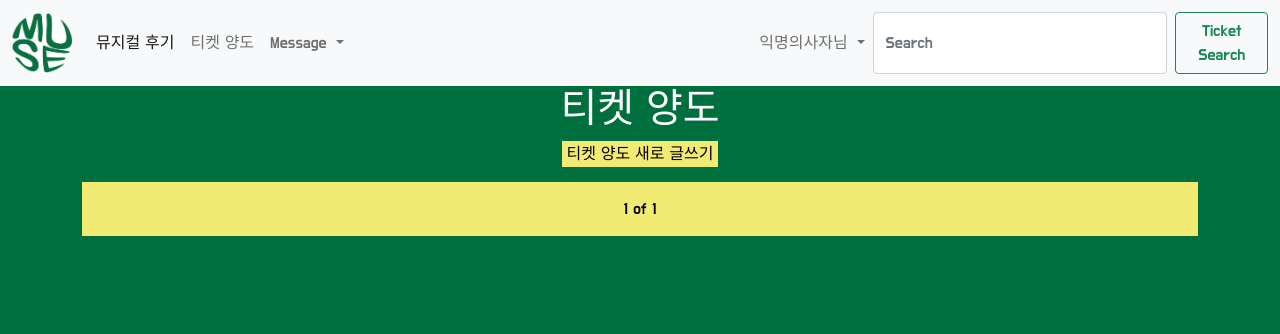
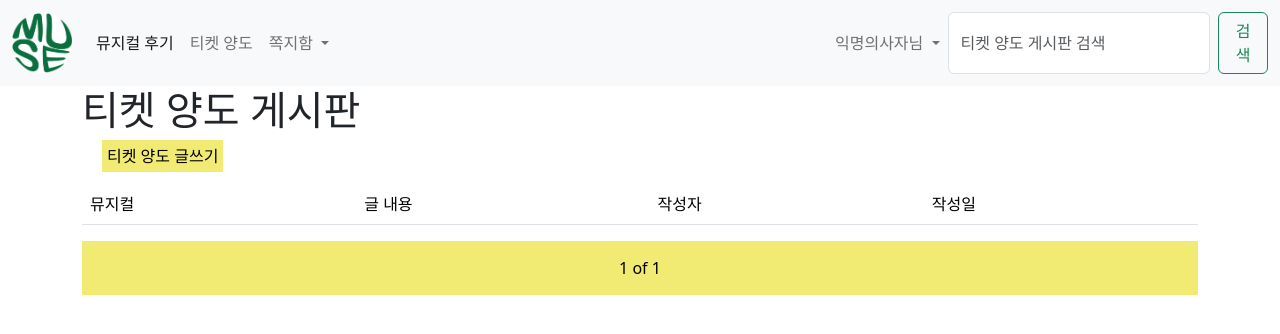
Before and after one commit to hildakim/muse, a Django app: page /ticket/ in a window 1280 px wide. Shown: the top 334 px of the page. Run offline with Django 3.2, Linux system fonts and the light colour scheme; the visitor is signed in with stand-in values (Sample User, id 1); data that the repository does not hold is empty; some libraries are stand-ins or nearby versions.

Commit message:
update design

```diff
--- a/muse/templates/base.html
+++ b/muse/templates/base.html
@@ -52,13 +52,13 @@
           {% if user.is_authenticated %}
           <li class="nav-item dropdown">
             <a class="nav-link dropdown-toggle" href="#" id="navbarDropdown" role="button" data-bs-toggle="dropdown" aria-expanded="false">
-              Message
+              쪽지함
             </a>
             <ul class="dropdown-menu" aria-labelledby="navbarDropdown">
-              <li><a class="dropdown-item" href="{% url 'messenger:received_m' %}">My Message</a></li>
-              <li><a class="dropdown-item" href="{% url 'messenger:send_m' %}">My Send Message</a></li>
+              <li><a class="dropdown-item" href="{% url 'messenger:received_m' %}">받은 쪽지</a></li>
+              <li><a class="dropdown-item" href="{% url 'messenger:send_m' %}">보낸 쪽지</a></li>
               <li><hr class="dropdown-divider"></li>
-              <li><a class="dropdown-item" href="{% url 'messenger:new_m' %}">Send Message</a></li>
+              <li><a class="dropdown-item" href="{% url 'messenger:new_m' %}">쪽지 보내기</a></li>
             </ul>
           </li>
           {% endif %}
@@ -94,8 +94,8 @@
 
         <form class="d-flex" action="{% url 'ticket:search' %}" method="post">
           {% csrf_token %}
-        <input class="form-control me-2" type="search" placeholder="Search" aria-label="Search" name="q" value="{{q}}">
-        <button class="btn btn-outline-success" type="submit">Ticket Search</button>
+        <input class="form-control me-2" type="search" placeholder="티켓 양도 게시판 검색" aria-label="Search" name="q" value="{{q}}">
+        <button class="btn btn-outline-success" type="submit">검색</button>
       </form>
       </div>
     </div>
--- a/review/templates/allreviews.html
+++ b/review/templates/allreviews.html
@@ -1,7 +1,7 @@
 {% extends 'base.html' %}
 {% block content %}
 {% load crispy_forms_tags %}
-
+<head>
     <style>
         .form-group {
             display: inline-block;
@@ -35,8 +35,8 @@
         .div_allreview {
             padding: 20px;
         }
-
     </style>
+</head>
 
 <div class="div_form">
     <form action="" method="POST">
--- a/ticket/models.py
+++ b/ticket/models.py
@@ -18,4 +18,4 @@
         return self.ticket
 
     def summary(self):
-        return self.contents[:100]
+        return self.contents[:30]
--- a/ticket/templates/ticket_home.html
+++ b/ticket/templates/ticket_home.html
@@ -2,6 +2,10 @@
 {% block content %}
 
 <head>
+    <meta name="viewport" content="width=device-width, initial-scale=1">
+    <link rel="stylesheet" href="css/bootstrap.css">
+    <script src="js/jquery-3.1.1.js"></script>
+    <script src="js/bootstrap.js"></script>
     <Style>
         .footer {
             position: static;
@@ -19,26 +23,63 @@
         .card-deck {
             background: #F1EB73;
         }
-        .allreview-box a{
+        .allticket-box a{
             color: black;
             background-color: #F1EB73;
             padding: 5px;
             margin: 10px;
             text-decoration:none;
         }
-        .allreview-box a:hover{
+        .allticket-box a:hover{
             text-decoration: underline;
+        }
+        .allticket-box {
+            margin: 10px;
+            height: 30px;
+        }
+        .ticket-table{
+            background-color: rgb(255, 255, 240);
+        }
+        .table a{
+            color: black;
+            text-decoration: none;
+        }
+        .table a:hover {
+            text-decoration: underline;
+        }
+        .green-active:hover{
+            background-color: rgba(198, 247, 183, 0.685);
         }
     </Style>
 </head>
 
-    <h1>티켓 양도</h1>
+    <h1>티켓 양도 게시판</h1>
 
-    <div class="allreview-box">
-    <a href="{% url 'ticket:ticket_new' %}" id="go_new">티켓 양도 새로 글쓰기</a>
+    <div class="allticket-box">
+        <a href="{% url 'ticket:ticket_new' %}" id="go_new">티켓 양도 글쓰기</a>
     </div>
 
-    <div class="container">
+    <div class="ticket-table">
+        <table class="table">
+            <tr>
+                <td>뮤지컬</td>
+                <td>글 내용</td>
+                <td>작성자</td>
+                <td>작성일</td>
+            </tr>
+            {% for content in posts %}
+            <tr class="green-active">
+                <td>{{content.ticket}}</td>
+                <td><a href="{% url 'ticket:ticket_detail' content.id %}">{{content.summary}}...</a></td>
+                <td>{{content.author}}</td>
+                <td>{{content.date | date:"Y-m-d"}}</td>
+            </tr>
+            {% endfor %}
+        </table>
+    </div>
+
+
+    <!-- <div class="container">
         <div class="card-deck mb-3 text-center">
             {% for content in posts %}
             <div class="card mb-3 shadow-sm">
@@ -64,7 +105,7 @@
             </div>
             {% endfor %}
         </div>
-    </div>
+    </div> -->
 
     <div class="footer">
         {% if posts.has_previous %}
--- a/ticket/views.py
+++ b/ticket/views.py
@@ -70,7 +70,7 @@
     q = request.POST.get('q', "")
 
     if q:
-        tickets = tickets.filter(ticket__icontains=q)
+        tickets = tickets.filter(ticket__icontains=q) | tickets.filter(contents__icontains=q)
         return render(request, 'search.html', {'tickets' : tickets, 'q' : q})
     else:
         return render(request, 'search.html')
```
Also changed, not shown: review/templates/reviewindex.html (+46 -44 lines), ticket/templates/search.html (+42 -3 lines), ticket/templates/ticket_detail.html (+34 -3 lines), ticket/templates/ticket_edit.html (+25 -7 lines), ticket/templates/ticket_new.html (+20 -21 lines). Lines whose indentation alone changed are shown as unchanged.
